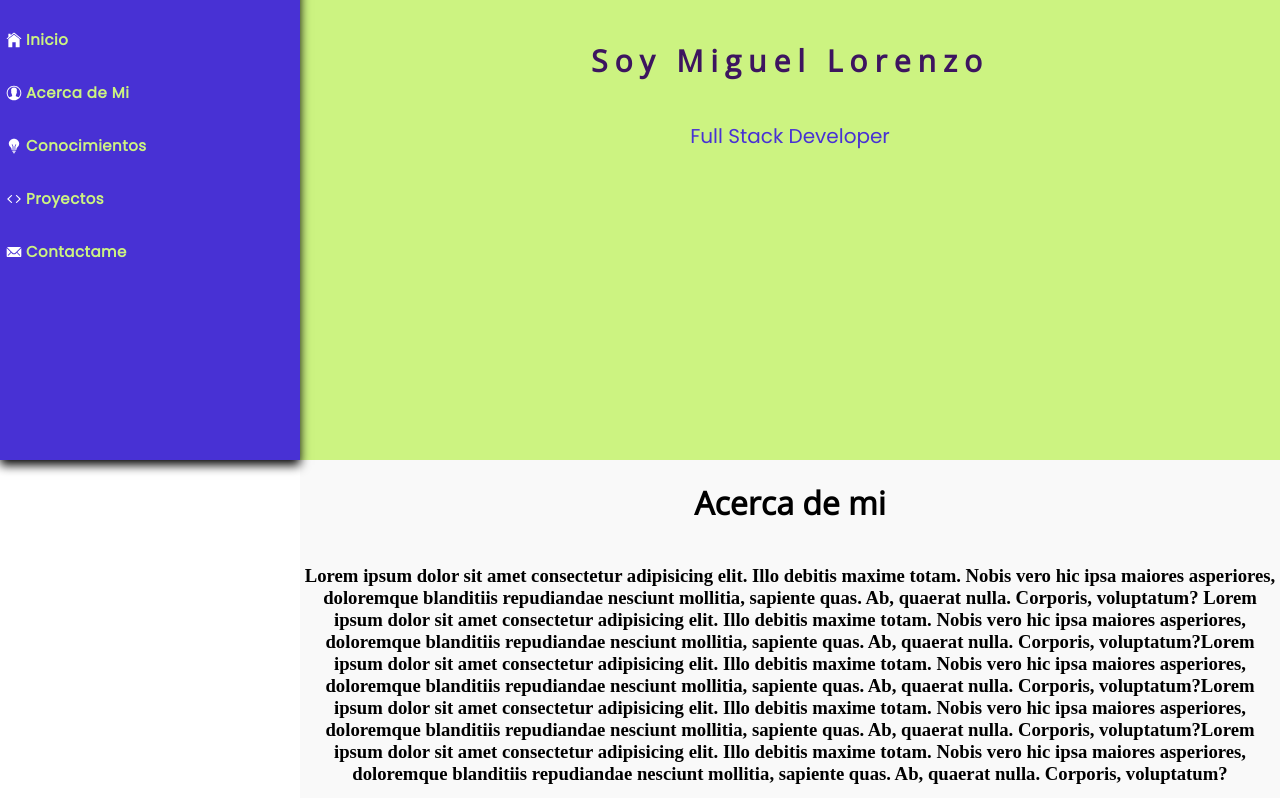
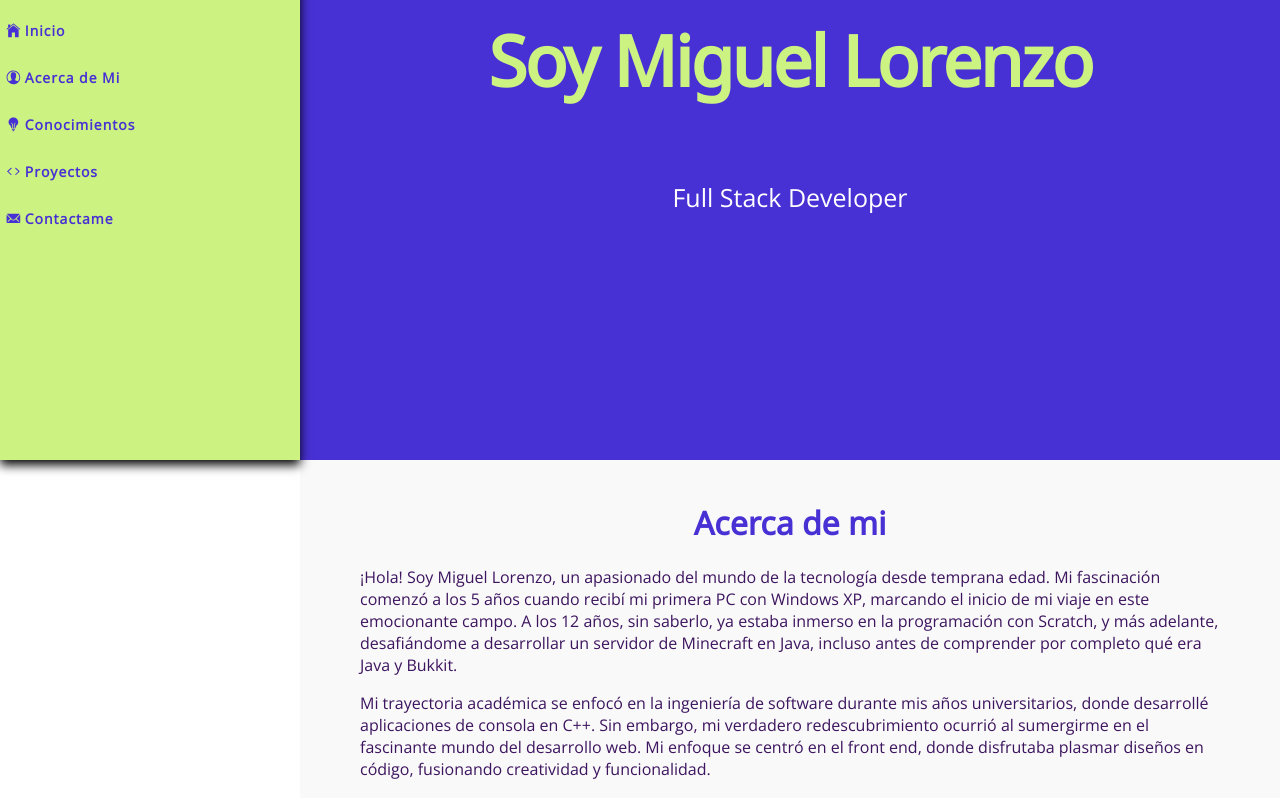
Before and after one commit to Neutroflash/Neutroflash.github.io, a React (Vite) app: page / in a window 1280 px wide. Shown: the part 340-1138 px from the top of the page. Built offline with nearby package versions, Linux system fonts and the light colour scheme.

Commit message:
Add colors and details

```diff
--- a/src/components/About/About.jsx
+++ b/src/components/About/About.jsx
@@ -4,8 +4,16 @@ import styles from "./About.module.css"
 const About = () => {
     return (
         <div className={styles.about}>
-            <h1>Acerca de mi</h1>
-            <h3>Lorem ipsum dolor sit amet consectetur adipisicing elit. Illo debitis maxime totam. Nobis vero hic ipsa maiores asperiores, doloremque blanditiis repudiandae nesciunt mollitia, sapiente quas. Ab, quaerat nulla. Corporis, voluptatum? Lorem ipsum dolor sit amet consectetur adipisicing elit. Illo debitis maxime totam. Nobis vero hic ipsa maiores asperiores, doloremque blanditiis repudiandae nesciunt mollitia, sapiente quas. Ab, quaerat nulla. Corporis, voluptatum?Lorem ipsum dolor sit amet consectetur adipisicing elit. Illo debitis maxime totam. Nobis vero hic ipsa maiores asperiores, doloremque blanditiis repudiandae nesciunt mollitia, sapiente quas. Ab, quaerat nulla. Corporis, voluptatum?Lorem ipsum dolor sit amet consectetur adipisicing elit. Illo debitis maxime totam. Nobis vero hic ipsa maiores asperiores, doloremque blanditiis repudiandae nesciunt mollitia, sapiente quas. Ab, quaerat nulla. Corporis, voluptatum?Lorem ipsum dolor sit amet consectetur adipisicing elit. Illo debitis maxime totam. Nobis vero hic ipsa maiores asperiores, doloremque blanditiis repudiandae nesciunt mollitia, sapiente quas. Ab, quaerat nulla. Corporis, voluptatum?</h3>
+            <div className={styles.aboutText}>
+                <h1>Acerca de mi</h1>
+                <p>¡Hola! Soy Miguel Lorenzo, un apasionado del mundo de la tecnología desde temprana edad. Mi fascinación comenzó a los 5 años cuando recibí mi primera PC con Windows XP, marcando el inicio de mi viaje en este emocionante campo. A los 12 años, sin saberlo, ya estaba inmerso en la programación con Scratch, y más adelante, desafiándome a desarrollar un servidor de Minecraft en Java, incluso antes de comprender por completo qué era Java y Bukkit.</p>
+                <p>Mi trayectoria académica se enfocó en la ingeniería de software durante mis años universitarios, donde desarrollé aplicaciones de consola en C++. Sin embargo, mi verdadero redescubrimiento ocurrió al sumergirme en el fascinante mundo del desarrollo web. Mi enfoque se centró en el front end, donde disfrutaba plasmar diseños en código, fusionando creatividad y funcionalidad.</p>
+                <p>El siguiente capítulo en mi camino fue la participación en Codeable, un bootcamp de programación Full Stack. Esta experiencia intensiva me permitió explorar nuevos campos y adquirir habilidades que nunca había imaginado. Como egresado de Codeable, me convertí en un Full Stack developer, potenciando y consolidando todos mis conocimientos.</p>
+                <p>En mí encontrarás no solo habilidades técnicas, sino también una inquebrantable voluntad de aprender y mejorar constantemente. Mi motivación se refleja en cada línea de código que escribo y en cada proyecto en el que me embarco. Estoy emocionado por la oportunidad de unirme a tu equipo, contribuir con mi experiencia y seguir creciendo juntos en este apasionante mundo tecnológico. ¡Hagamos cosas increíbles juntos!</p>
+            </div>
+            <div className={styles.aboutImages}>
+
+            </div>
         </div>
     )
 }
--- a/src/components/About/About.module.css
+++ b/src/components/About/About.module.css
@@ -6,3 +6,23 @@
     align-items: center;
     text-align: center;
 }
+
+.aboutText h1 {
+    color: #4831d4;
+}
+
+.aboutText p {
+    color: #3d155f;
+}
+
+.aboutText {
+    padding: 20px 60px 20px 60px;
+}
+
+.aboutText p{
+    text-align: left;
+}
+
+.aboutImages {
+    background-color: white;
+}
--- a/src/components/App/App.jsx
+++ b/src/components/App/App.jsx
@@ -17,8 +17,8 @@ function App() {
         <Hero/>
         <About/>
         <Skills/>
+        <Projects/>
         <Footer/>
-        <Projects/>
       </div>
     </div>
   )
--- a/src/components/App/App.module.css
+++ b/src/components/App/App.module.css
@@ -1,4 +1,4 @@
-@import url('https://fonts.googleapis.com/css2?family=Open+Sans&family=Poppins&family=Roboto&display=swap');
+@import url('https://fonts.googleapis.com/css2?family=Noto+Sans&family=Open+Sans&family=Poppins&family=Roboto&display=swap');
 
 body {
   margin: 0;
@@ -6,11 +6,11 @@ body {
 }
 
 h1 {
-  font-family: 'Open Sans', sans-serif;
+  font-family: 'Noto Sans', sans-serif;
 }
 
 p {
-  font-family: 'Poppins', sans-serif;
+  font-family: 'Open Sans', sans-serif;
 }
 
 ul {
--- a/src/components/Hero/Hero.module.css
+++ b/src/components/Hero/Hero.module.css
@@ -1,20 +1,21 @@
 .hero {
     display: flex;
     justify-content: center;
-    background-color: #CCF381;
+    background-color: #4831d4;
     width: 100%;
     height: 100vh;
 }
 
 .hero p {
-    color: #4831d4;
-    font-size: 20px;
+    color: white;
+    font-size: 25px;
 }
 
 .hero h1 {
-    color: #3d155f;
-    font-size: 30px;
-    letter-spacing: 7px;
+    color: #CCF381;
+    font-size: 70px;
+    letter-spacing: -0.03em;
+    font-weight: 900;
 }
 
 .heroText {
--- a/src/components/SideBar/SideBar.jsx
+++ b/src/components/SideBar/SideBar.jsx
@@ -8,7 +8,7 @@ import { RxSwitch } from "react-icons/rx";
 
 
 
-const style = { color: "white", fontSize: "1.2em" }
+const style = { color: "#4831D4", fontSize: "1.2em" }
 
 const SideBar = () => {
   const [initial, setInitial] = React.useState(true);
--- a/src/components/SideBar/SideBar.module.css
+++ b/src/components/SideBar/SideBar.module.css
@@ -1,13 +1,11 @@
 .sideBar {
     position: fixed;
     display: inline-flex;
-    background-color: #4831D4;
+    background-color: #CCF381;
     height: 100vh;
-    transition: width 0.3s ease;
+    letter-spacing: 1px;
+    color: #4831D4;
     font-size: 14px;
-    letter-spacing: 0.5px;
-    color: #CCF381;
-    font-size: 15px;
     font-weight: 900;
     box-shadow: 0 5px 10px 0 rgb(0, 0, 0);
 }
```
